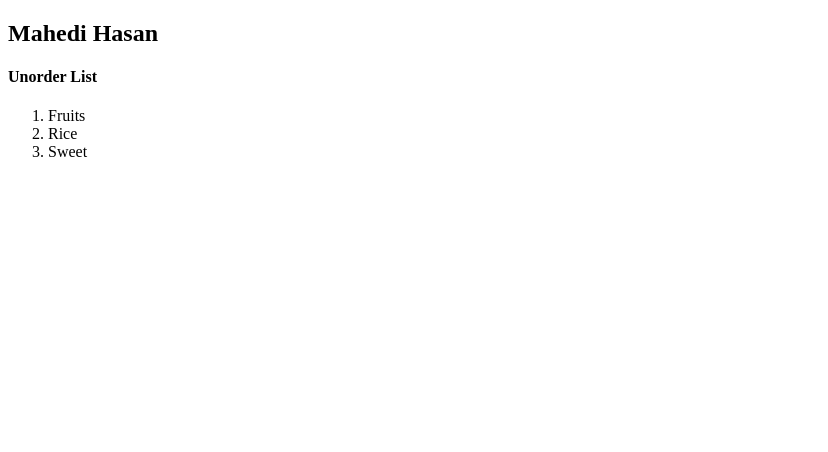
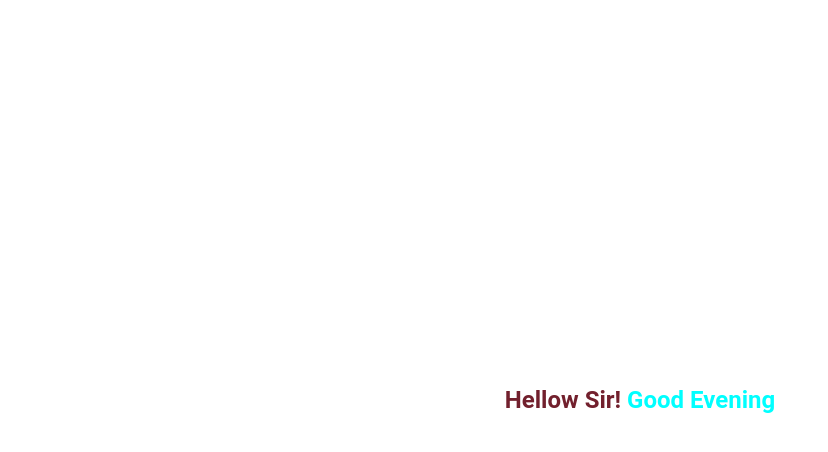
Before and after one commit to AnwarHossainSR/React-Test, a React (Create React App) app: page / in a window 1280 px wide. Shown: the top 452 px of the page, without its empty margins (0-828 px from the left). Built offline with nearby package versions, Linux system fonts and the light colour scheme.

Commit message:
Mini project with component

```diff
--- a/src/App.jsx
+++ b/src/App.jsx
@@ -1,16 +1,12 @@
 import React from 'react';
-import Heading from './Heading';
-import List from './List';
-import Para from './Para';
+import Greeting from './Greeting';
 
-function app() {
+function App() {
     return (
         <>
-            <Heading/>
-            <Para/>
-            <List/>
+            <Greeting/>
         </>
     );
 }
 
-export default app;
+export default App;
--- /dev/null
+++ b/src/Greeting.jsx
@@ -0,0 +1,31 @@
+import react from 'react';
+import './index.css';
+
+let cuDate = new Date();
+let greeting = '';
+const cssStyle = {};
+cuDate = cuDate.getHours();
+
+
+function Greeting(){
+    if(cuDate >= 1 && cuDate < 12){
+        greeting = "Good Morning";
+        cssStyle.color = 'green';
+    }
+    else if(cuDate >= 12 && cuDate < 19){
+        greeting = "Good Evening";
+        cssStyle.color = 'cyan';
+    }
+    else{
+        greeting = "Good Night";
+        cssStyle.color = 'orange';
+    }
+
+    return (
+        <>
+            <h2 className="text">Hellow Sir! <span style={cssStyle}>{greeting}</span></h2>
+        </>
+    );
+}
+
+export default Greeting;
--- a/src/Heading.jsx
+++ /dev/null
@@ -1,7 +0,0 @@
-import React from 'react';
-
-function Heading() {
-    return <h2>Mahedi Hasan</h2>
- }
-
- export default Heading;
--- a/src/List.jsx
+++ /dev/null
@@ -1,13 +0,0 @@
-import React from 'react';
-
-function List() {
-    return (
-        <ol>
-            <li>Fruits</li>
-            <li>Rice</li>
-            <li>Sweet</li>
-        </ol>
-    )
-}
-
-export default List;
--- a/src/Para.jsx
+++ /dev/null
@@ -1,7 +0,0 @@
-import React from 'react';
-
-function Para() {
-    return <h4>Unorder List</h4>
-}
-
-export default Para;
```
